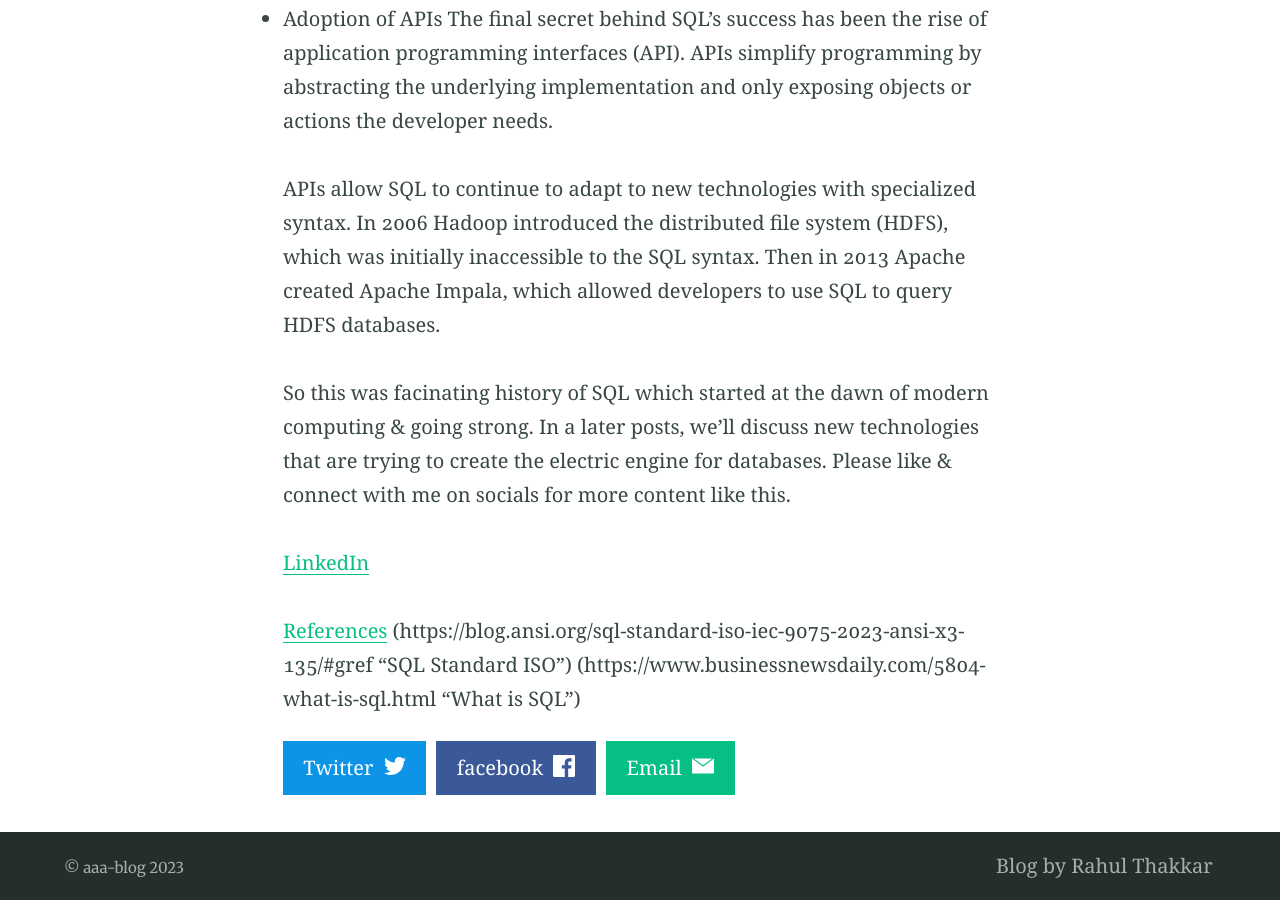
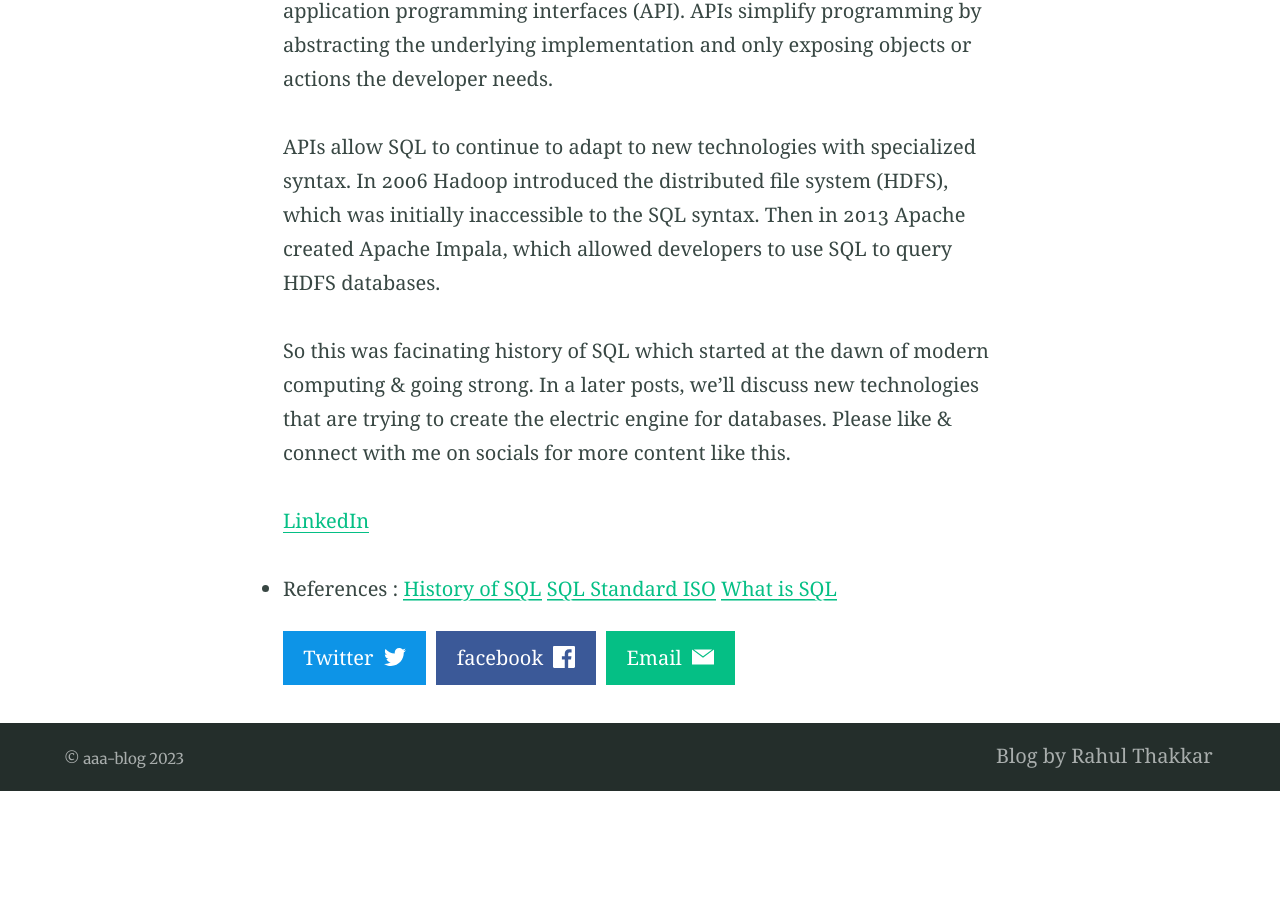
Before and after one commit to aaa-blog/aaa-blog.github.io, a Jekyll site: the page built from _posts/2023-09-05-sql-history-benefits.md, in a window 1280 px wide and 900 px high, scrolled down 5346 px. Built offline with Jekyll 4.4.1, drawn with Linux system fonts in a browser that asks for light colours; after the commit the page ends 6137 px from its top, so only the background shows below that.

Commit message:
sql history c3

```diff
--- a/_posts/2023-09-05-sql-history-benefits.md
+++ b/_posts/2023-09-05-sql-history-benefits.md
@@ -9,7 +9,7 @@
 
 Which is the most used programming language in 2023? As per stackoverflow survey of professional developers, JavaScript takes the top spot followed by HTML/CSS & SQL. Why is SQL still featured on leaderboard? Let's explore more in this blog-
 
-{% include figure.html image="https://github.com/aaa-blog/aaa-blog.github.io/blob/main/assets/images/stackoverflow-developer-survey?raw=true" alt="Stackoverflow Developer Survey 2023" %}
+{% include figure.html image="https://github.com/aaa-blog/aaa-blog.github.io/blob/main/assets/images/stackoverflow-developer-survey.png?raw=true" alt="Stackoverflow Developer Survey 2023" %}
 [Source](https://survey.stackoverflow.co/2023/#section-most-popular-technologies-programming-scripting-and-markup-languages "Stackoverflow Developer Survey 2023")
 
 <!-- more -->
@@ -80,7 +80,7 @@
 
 [LinkedIn](https://www.linkedin.com/in/thakkarrahul01 "Rahul Thakkar")
 
-
-[References](https://arctype.com/blog/history-of-sql/ "History of SQL")
-(https://blog.ansi.org/sql-standard-iso-iec-9075-2023-ansi-x3-135/#gref "SQL Standard ISO")
-(https://www.businessnewsdaily.com/5804-what-is-sql.html "What is SQL")
+* References :
+[History of SQL](https://arctype.com/blog/history-of-sql/ "History of SQL")
+[SQL Standard ISO](https://blog.ansi.org/sql-standard-iso-iec-9075-2023-ansi-x3-135/#gref "SQL Standard ISO")
+[What is SQL](https://www.businessnewsdaily.com/5804-what-is-sql.html "What is SQL")
```
